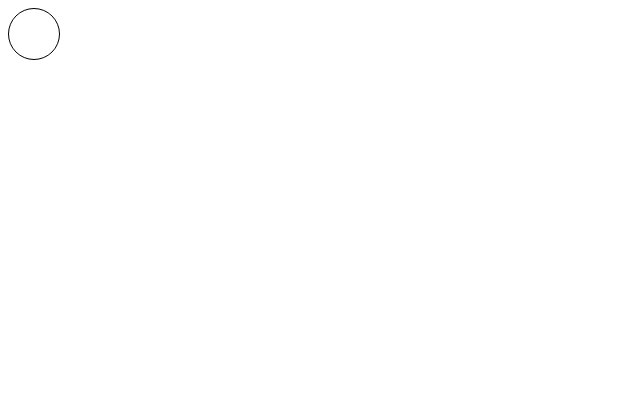
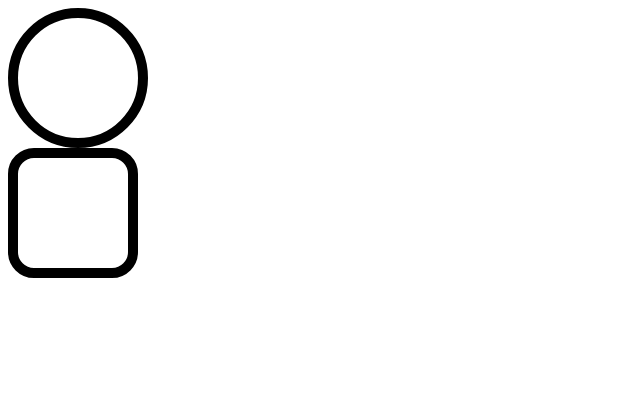
Before and after one commit to chrisjaff/GA--Project-1, a plain HTML site: page index.html in a window 1280 px wide. Shown: the whole page, without its empty margins (0-640 px from the left). Drawn offline with Linux system fonts and the light colour scheme.

Commit message:
Torso made

```diff
--- a/index.html
+++ b/index.html
@@ -6,13 +6,15 @@
     <link rel="stylesheet" type="text/css" href="style.css">
   </head>
   <body>
-    <div class="body">
+
+    <div class="container">
     <div class="head"></div>
+    <div class="body"></div>
     <div class="left arm"></div>
     <div class="right arm"></div>
     <div class="left leg"></div>
     <div class="right leg"></div>
-    </div>
+  </div>
 
   </body>
 </html>
--- a/style.css
+++ b/style.css
@@ -1,13 +1,18 @@
+.container {
+  height: 400px;
+  width: 400px;
+}
 .head {
-    height: 50px;
-    width: 50px;
-    border: solid 1px #000;
+    height: 30%;
+    width: 30%;
+    border: solid 10px #000;
     border-radius: 50%;
 }
+.body {
+  height: 30px;
+  width: 30px;
+  border: solid 10px #000;
+  border-radius: 20%;
+  padding: 10% 10% 10% 10%;
 
-.torso {
-    width: 1px;
-    height: 85px;
-    background: #000;
-    top: 51px;
 }
```
